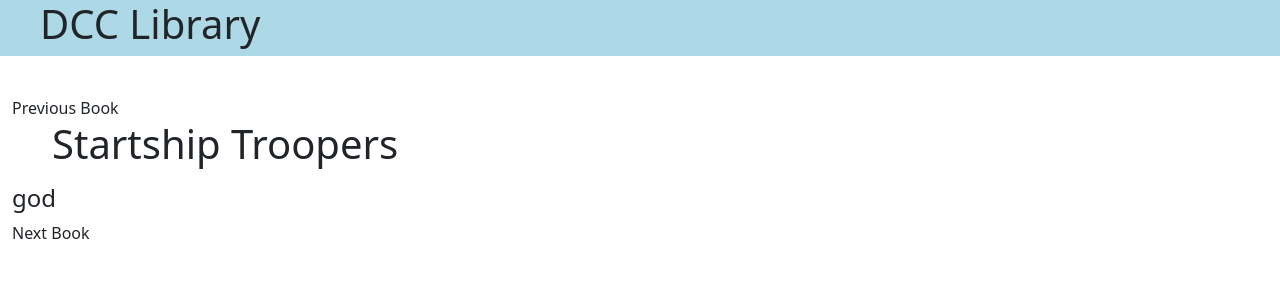
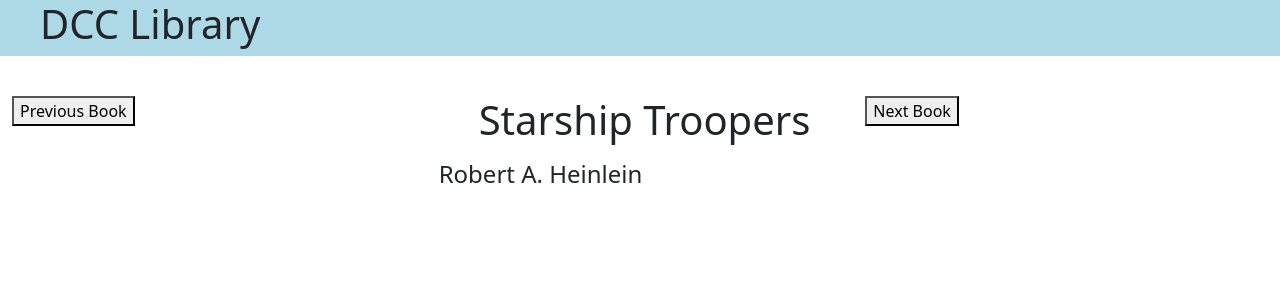
Before and after one commit to RaHughes/DCCLibrary, a React (Create React App) app: page / in a window 1280 px wide. Shown: the top 300 px of the page. Built offline with nearby package versions, Linux system fonts and the light colour scheme.

Commit message:
Add functionality to change book

```diff
--- a/src/components/App.jsx
+++ b/src/components/App.jsx
@@ -6,28 +6,52 @@
     constructor(props){
         super(props)
         this.books = [
-            {title: "Startship Troopers", author: "god"},
-            {title: "Legend of Drizzt", author: "RA Salvatore"},
-            {title: "Morellonomicon", author: "Veigar"}
+            {title: "Starship Troopers", author: "Robert A. Heinlein"},
+            {title: "Legend of Drizzt", author: "R.A. Salvatore"},
+            {title: "Eragon", author: "Christopher Paolini"}
         ];
         this.state = {
             bookNumber: 0
         };
     }
 
+    goToNextBook = () => {
+        let tempBookNumber = this.state.bookNumber;
+        tempBookNumber++
+        if(tempBookNumber === this.books.length) {
+            tempBookNumber = 0;
+        }
+        this.setState({
+            bookNumber: tempBookNumber
+        })
+    }
+
+    goToPreviousBook = () => {
+        let tempBookNumber = this.state.bookNumber;
+        tempBookNumber--
+        if(tempBookNumber === -1) {
+            tempBookNumber = (this.books.length - 1)
+        }
+        this.setState({
+            bookNumber: tempBookNumber
+        })
+    }
+
     render() {
         return(
             <div className='container-fluid'>
                 <TitleBar />
+                <div className='row'>
                     <div className='col-md-4'>
-                    Previous Book
+                    <button onClick={this.goToPreviousBook}>Previous Book</button>
                     </div>
                     <div className='col-md-4'>
                         <h1> {this.books[this.state.bookNumber].title} </h1>
                         <h4> {this.books[this.state.bookNumber].author} </h4>
                     </div>
                     <div className='col-md-4'>
-                    Next Book
+                        <button onClick={this.goToNextBook}>Next Book</button>
+                    </div>
                 </div>
             </div>
         )
```
Lines whose indentation alone changed are shown as unchanged.
